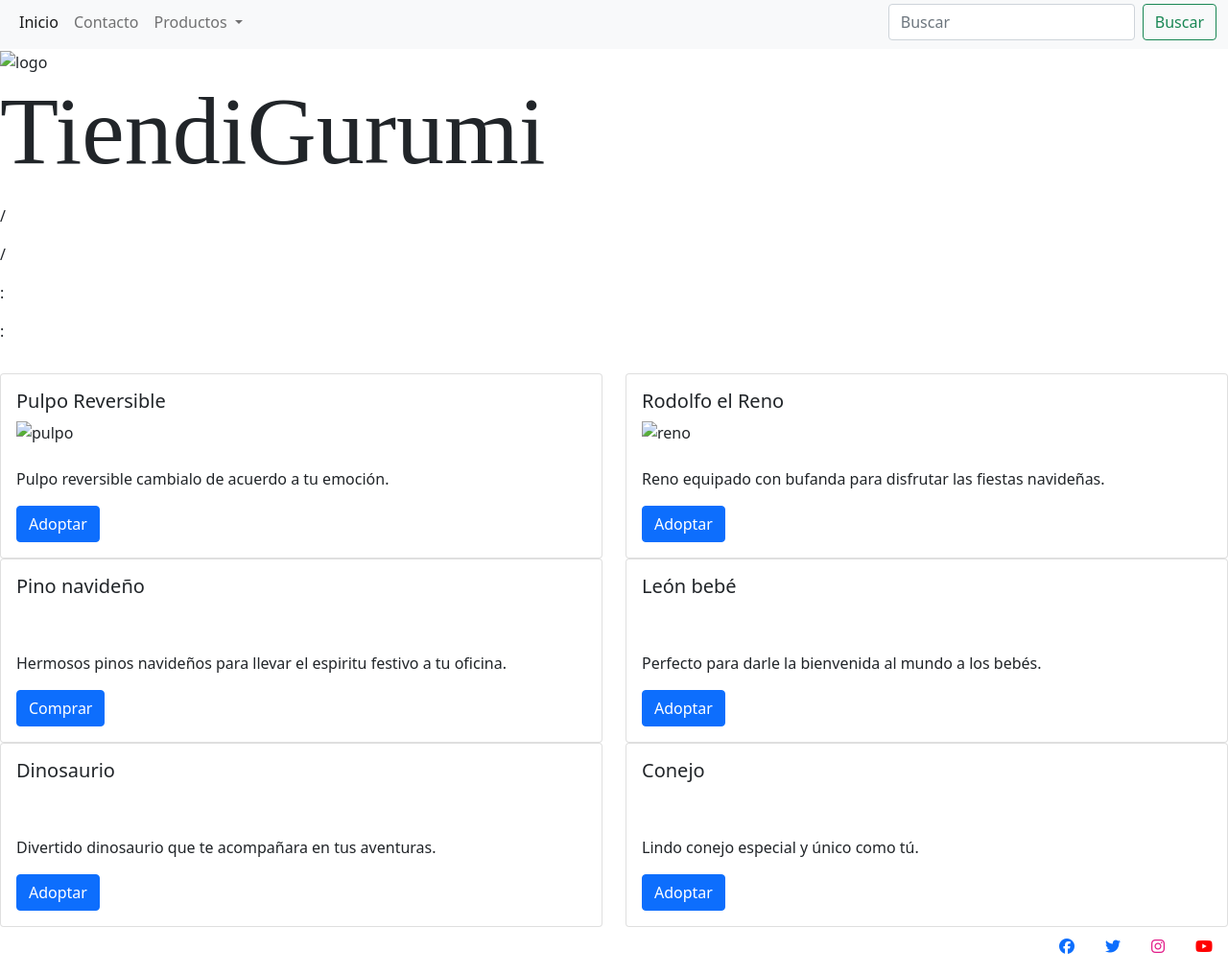
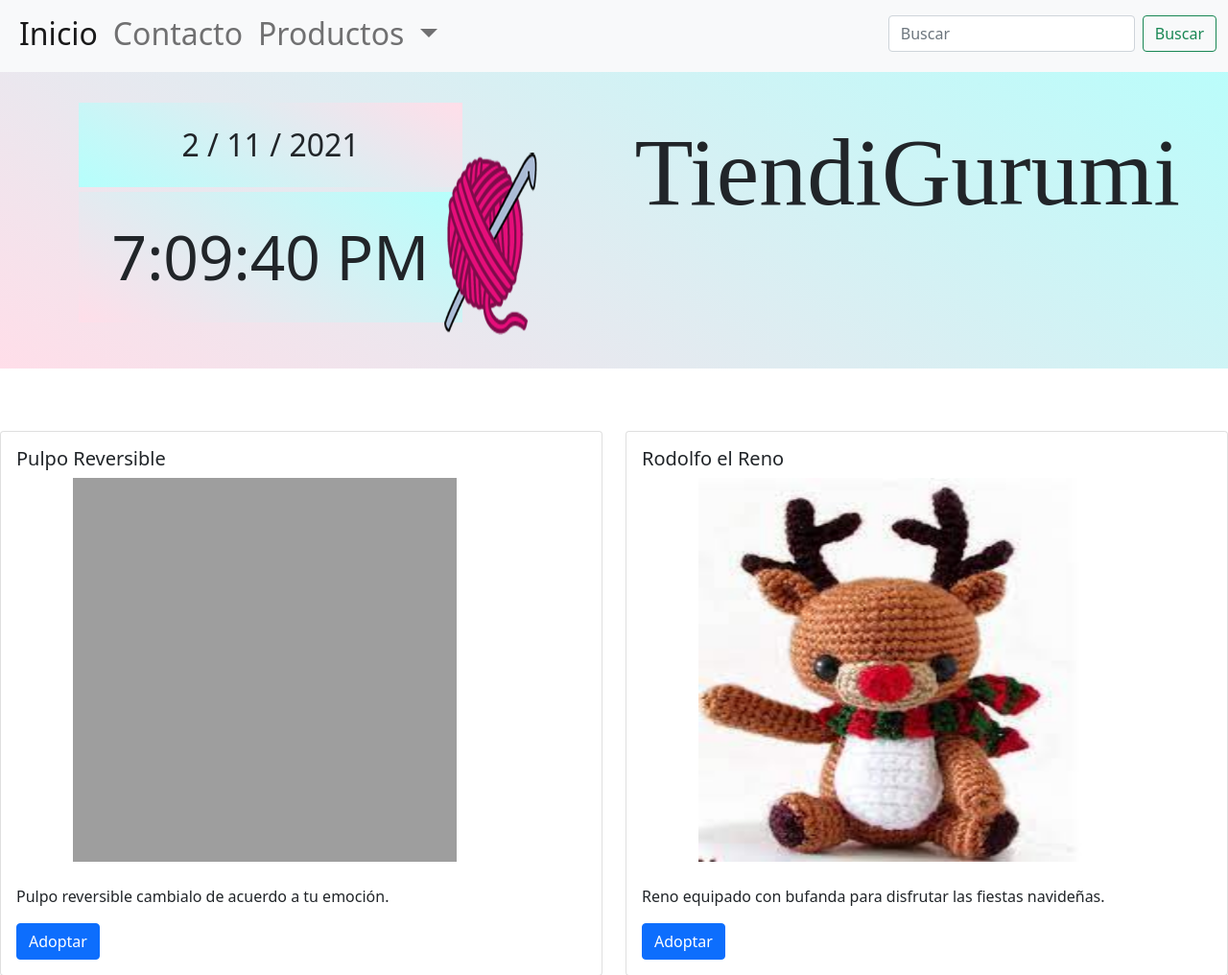
Before and after one commit to Itzkra/TiendiGurumi, a plain HTML site: page index.html in a window 1280 px wide. Shown: the part 5-1021 px from the top of the page at 96% size. Drawn offline with nearby package versions, Linux system fonts and the light colour scheme; the site is published under a folder, as on GitHub Pages, so addresses that start at the root find nothing.

Commit message:
segundo commit
corrección de rutas index

```diff
--- a/index.html
+++ b/index.html
@@ -5,8 +5,8 @@
     <meta http-equiv="X-UA-Compatible" content="IE=edge">
     <meta name="viewport" content="width=device-width, initial-scale=1.0">
     <title>TiendiGurumi</title>
-    <link rel="stylesheet" href="/CSS/style.css">
-    <link rel="shortcut icon" href="/imagenes/logo.png" type="image/x-icon">
+    <link rel="stylesheet" href="./CSS/style.css">
+    <link rel="shortcut icon" href="./imagenes/logo.png" type="image/x-icon">
     <link href="https://cdn.jsdelivr.net/npm/bootstrap@5.1.3/dist/css/bootstrap.min.css" rel="stylesheet" integrity="sha384-1BmE4kWBq78iYhFldvKuhfTAU6auU8tT94WrHftjDbrCEXSU1oBoqyl2QvZ6jIW3" crossorigin="anonymous">
 </head>
 <body>
@@ -50,7 +50,7 @@
           <!--reloj-->
           <div class="logo">
           <span >
-            <img src="/imagenes/logo.png" alt="logo" width="100px" class="logo2" >
+            <img src="./imagenes/logo.png" alt="logo" width="100px" class="logo2" >
           </span>
 
         <div class="titulo"><h1 style="font-size: 100px; font-family: Brush Script MT;">TiendiGurumi</h1></div>
@@ -93,10 +93,10 @@
         <div class="card" >
           <div class="card-body" >
             <h5 class="card-title" >Pulpo Reversible</h5>
-            <img src="/imagenes/pulpo.png" alt="pulpo" width="400px">
+            <img src="./imagenes/pulpo.png" alt="pulpo" width="400px">
             <br> <br>
             <p class="card-text">Pulpo reversible cambialo de acuerdo a tu emoción.</p>
-            <a href="/HTML/pulpo.html" class="btn btn-primary">Adoptar</a>
+            <a href="./HTML/pulpo.html" class="btn btn-primary">Adoptar</a>
           </div>
         </div>
       </div>
@@ -104,10 +104,10 @@
         <div class="card" >
           <div class="card-body">
             <h5 class="card-title" >Rodolfo el Reno</h5>
-            <img src="/imagenes/reno.jpg" alt="reno" width="400px">
+            <img src="./imagenes/reno.jpg" alt="reno" width="400px">
             <br><br>
             <p class="card-text">Reno equipado con bufanda para disfrutar las fiestas navideñas.</p>
-            <a href="/HTML/reno.html" class="btn btn-primary">Adoptar</a>
+            <a href="./HTML/reno.html" class="btn btn-primary">Adoptar</a>
           </div>
         </div>
       </div>
@@ -118,10 +118,10 @@
         <div class="card" >
           <div class="card-body">
             <h5 class="card-title" >Pino navideño</h5>
-            <img src="/imagenes/pino.jpg" alt="" width="400px" >
+            <img src="./imagenes/pino.jpg" alt="" width="400px" >
             <br><br>
             <p class="card-text">Hermosos pinos navideños para llevar el espiritu festivo a tu oficina.</p>
-            <a href="/HTML/pino.html" class="btn btn-primary">Comprar</a>
+            <a href="./HTML/pino.html" class="btn btn-primary">Comprar</a>
           </div>
         </div>
       </div>
@@ -129,10 +129,10 @@
         <div class="card" >
           <div class="card-body">
             <h5 class="card-title">León bebé</h5>
-            <img src="/imagenes/leon1.jpg" alt="" width="300px" >
+            <img src="./imagenes/leon1.jpg" alt="" width="300px" >
             <br><br>
             <p class="card-text">Perfecto para darle la bienvenida al mundo a los bebés.</p>
-            <a href="/HTML/leon.html" class="btn btn-primary">Adoptar</a>
+            <a href="./HTML/leon.html" class="btn btn-primary">Adoptar</a>
           </div>
         </div>
       </div>
@@ -143,10 +143,10 @@
         <div class="card" >
           <div class="card-body">
             <h5 class="card-title" >Dinosaurio</h5>
-            <img src="/imagenes/anacleto.JPG" alt="" width="300px" >
+            <img src="./imagenes/anacleto.JPG" alt="" width="300px" >
             <br><br>
             <p class="card-text">Divertido dinosaurio que te acompañara en tus aventuras.</p>
-            <a href="/HTML/dino.html" class="btn btn-primary">Adoptar</a>
+            <a href="./HTML/dino.html" class="btn btn-primary">Adoptar</a>
           </div>
         </div>
       </div>
@@ -154,10 +154,10 @@
         <div class="card" >
           <div class="card-body">
             <h5 class="card-title"> Conejo</h5>
-            <img src="/imagenes/conejogrande.JPG" alt="" width="300px" >
+            <img src="./imagenes/conejogrande.JPG" alt="" width="300px" >
             <br><br>
             <p class="card-text">Lindo conejo especial y único como tú.</p>
-            <a href="/HTML/conejo.html" class="btn btn-primary">Adoptar</a>
+            <a href="./HTML/conejo.html" class="btn btn-primary">Adoptar</a>
           </div>
         </div>
       </div>
@@ -182,7 +182,7 @@
 
 </div>
 
-    <script src="/js/reloj.js"></script>
+    <script src="./js/reloj.js"></script>
     <script src="https://cdn.jsdelivr.net/npm/bootstrap@5.0.2/dist/js/bootstrap.bundle.min.js" integrity="sha384-MrcW6ZMFYlzcLA8Nl+NtUVF0sA7MsXsP1UyJoMp4YLEuNSfAP+JcXn/tWtIaxVXM" crossorigin="anonymous"></script>
     <script src="https://kit.fontawesome.com/ce8a12b0a5.js" crossorigin="anonymous"></script>
 </body>
```
